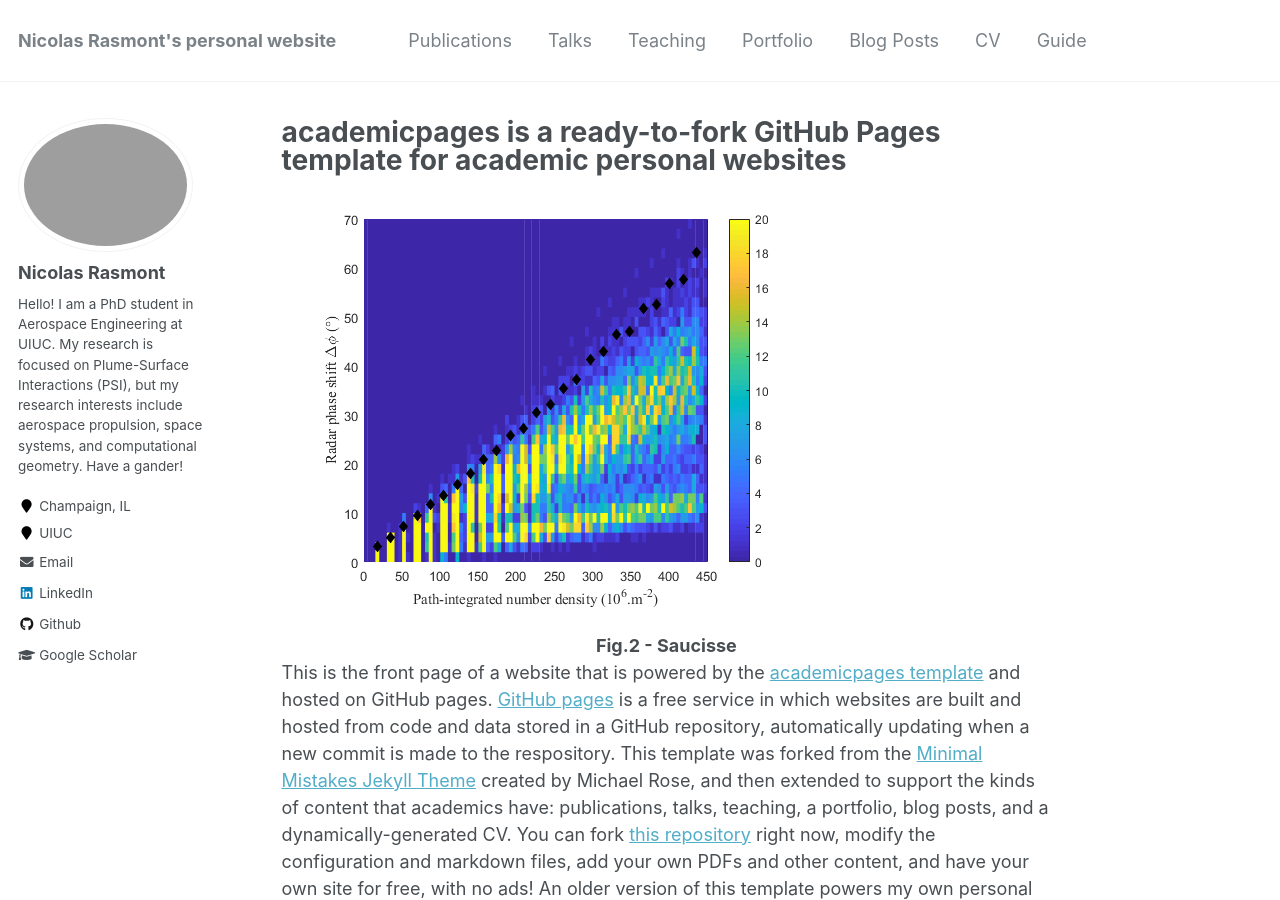
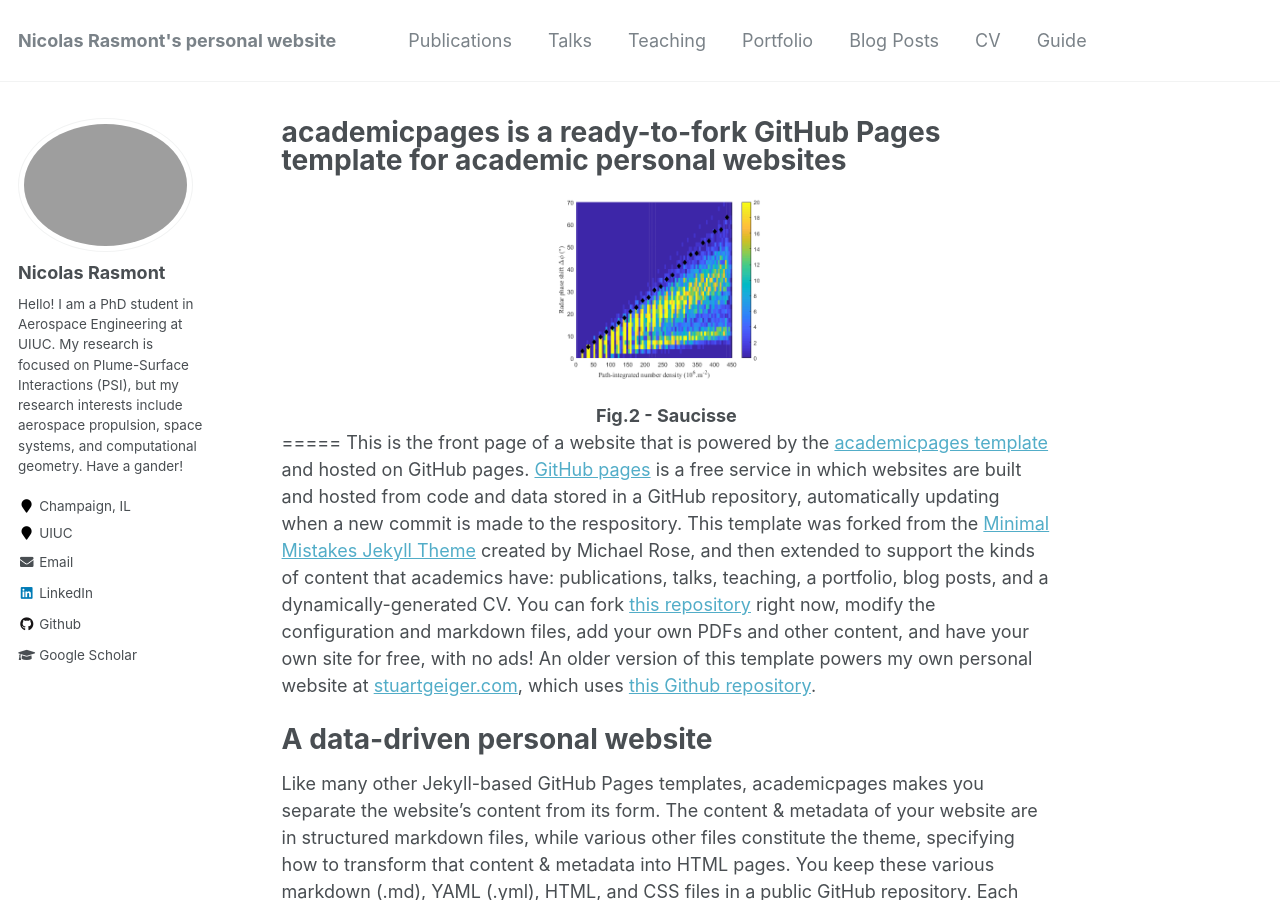
Before and after one commit to nicolasrasmont/nicolasrasmont.github.io, a Jekyll site: the page built from _pages/about.md, in a window 1280 px wide and 900 px high. Built offline with Jekyll 4.4.1, drawn with Linux system fonts in a browser that asks for light colours.

Commit message:
Update about.md

```diff
--- a/_pages/about.md
+++ b/_pages/about.md
@@ -8,9 +8,11 @@ redirect_from:
   - /about.html
 ---
 
-![test](/images/monte-carlo_result_epsilon_10_sigeps_10.svg)
+<p align="center" width="100%">
+    <img width="33%" src="/images/monte-carlo_result_epsilon_10_sigeps_10.svg">
+</p>
 <center><b> Fig.2 - Saucisse</b></center>
-
+=====
 This is the front page of a website that is powered by the [academicpages template](https://github.com/academicpages/academicpages.github.io) and hosted on GitHub pages. [GitHub pages](https://pages.github.com) is a free service in which websites are built and hosted from code and data stored in a GitHub repository, automatically updating when a new commit is made to the respository. This template was forked from the [Minimal Mistakes Jekyll Theme](https://mmistakes.github.io/minimal-mistakes/) created by Michael Rose, and then extended to support the kinds of content that academics have: publications, talks, teaching, a portfolio, blog posts, and a dynamically-generated CV. You can fork [this repository](https://github.com/academicpages/academicpages.github.io) right now, modify the configuration and markdown files, add your own PDFs and other content, and have your own site for free, with no ads! An older version of this template powers my own personal website at [stuartgeiger.com](http://stuartgeiger.com), which uses [this Github repository](https://github.com/staeiou/staeiou.github.io).
 
 A data-driven personal website
```
